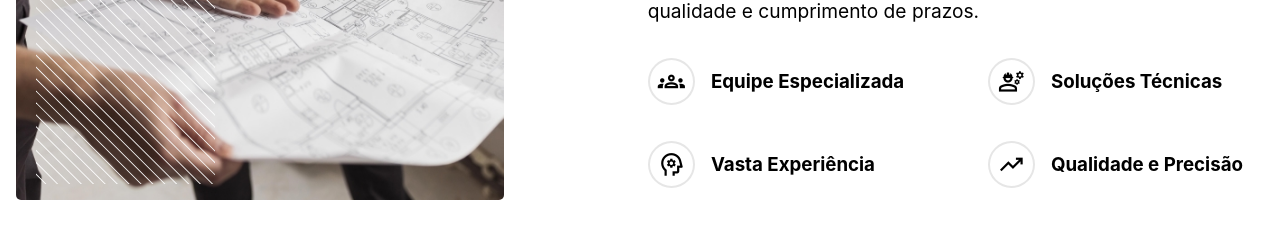
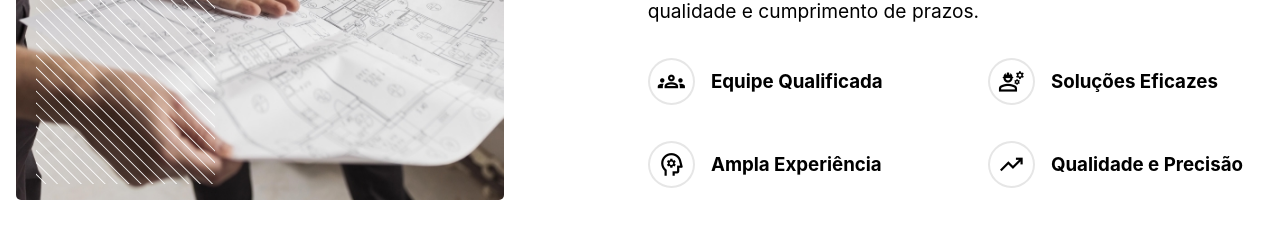
Before and after one commit to Caio-01/nexora-angular, an Angular app: page / in a window 1280 px wide. Shown: the part 371-597 px from the top of the page. Built offline with nearby package versions, Linux system fonts and the light colour scheme.

Commit message:
Mudança de nomes das stacks na Section Sobre

```diff
--- a/src/app/sections/section-sobre/section-sobre.component.ts
+++ b/src/app/sections/section-sobre/section-sobre.component.ts
@@ -14,9 +14,9 @@
 
   // Lista de Icons
   icons: Array<Icons> = [
-    { svg: 'groups', textIcon: 'Equipe Especializada' },
-    { svg: 'engineering', textIcon: 'Soluções Técnicas' },
-    { svg: 'psychology', textIcon: 'Vasta Experiência' },
+    { svg: 'groups', textIcon: 'Equipe Qualificada' },
+    { svg: 'engineering', textIcon: 'Soluções Eficazes' },
+    { svg: 'psychology', textIcon: 'Ampla Experiência' },
     { svg: 'trending_up', textIcon: 'Qualidade e Precisão' },
   ];
 }
```
